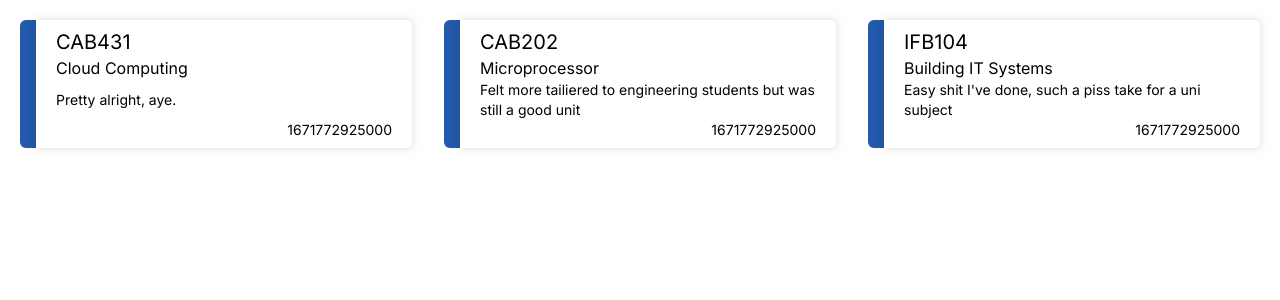
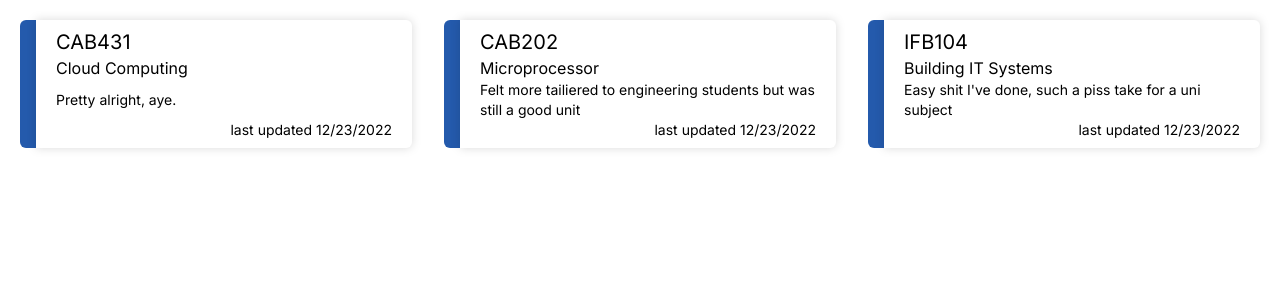
Before and after one commit to QUT-IT-Chads/qut-review, a Next.js app in the folder client/: page / in a window 1280 px wide. Shown: the top 300 px of the page. Built offline with nearby package versions, Linux system fonts and the light colour scheme.

Commit message:
fix(client): fix TypeScript errors

```diff
--- a/client/app/page.tsx
+++ b/client/app/page.tsx
@@ -1,25 +1,25 @@
 import ReviewCard from './review/ReviewCard';
-import { Review } from '../types/review/types';
+import Review from '../types/review/types';
 
 const reviews: Array<Review> = [
     {
         unitCode: 'CAB431',
         unitName: 'Cloud Computing',
         reviewBody: 'Pretty alright, aye.',
-        lastUpdated: Date.now()
+        lastUpdated: new Date()
     },
     {
         unitCode: 'CAB202',
         unitName: 'Microprocessor',
         reviewBody:
             'Felt more tailiered to engineering students but was still a good unit',
-        lastUpdated: Date.now()
+        lastUpdated: new Date()
     },
     {
         unitCode: 'IFB104',
         unitName: 'Building IT Systems',
         reviewBody: "Easy shit I've done, such a piss take for a uni subject",
-        lastUpdated: Date.now()
+        lastUpdated: new Date()
     }
 ];
 
--- a/client/app/review/ReviewCard.tsx
+++ b/client/app/review/ReviewCard.tsx
@@ -1,5 +1,5 @@
 import React from 'react';
-import { Review } from '../../types/review/types';
+import Review from '../../types/review/types';
 
 interface reviewProps {
     review: Review;
@@ -21,7 +21,9 @@ const ReviewCard = (props: reviewProps) => {
                     {reviewBody}
                 </div>
 
-                <span className="text-end text-sm">{lastUpdated}</span>
+                <span className="text-end text-sm">
+                    last updated {lastUpdated.toLocaleDateString()}
+                </span>
             </div>
         </div>
     );
```
